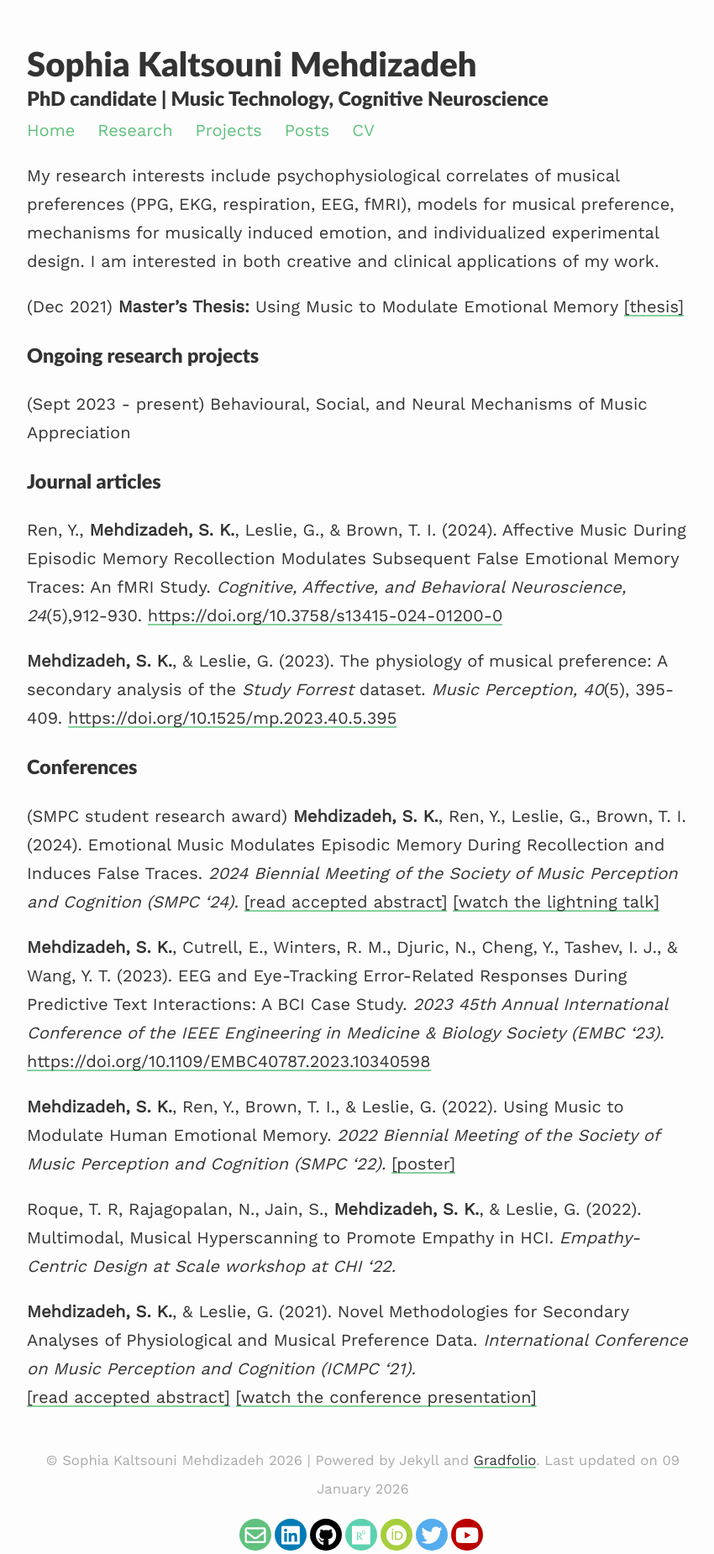
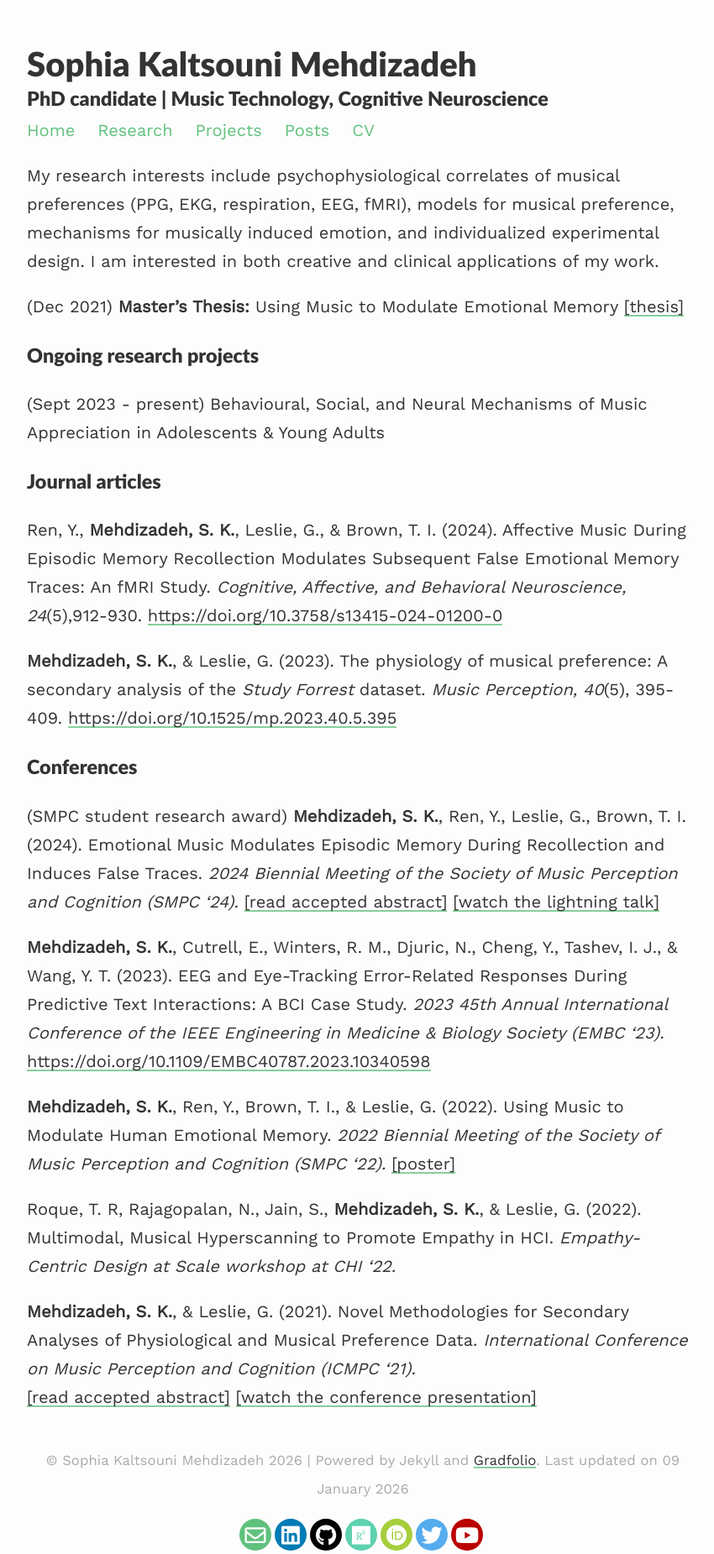
Before and after one commit to smehdizadeh/smehdizadeh.github.io, a Jekyll site: the page built from _pages/research.md, in a window 1280 px wide. Shown: the whole page at 84% size, without its empty margins (208-1058 px from the left). Built offline with Jekyll 4.4.1, drawn with Linux system fonts in a browser that asks for light colours; nearby versions of some CDN libraries.

Commit message:
Update research.md

```diff
--- a/_pages/research.md
+++ b/_pages/research.md
@@ -11,7 +11,7 @@ My research interests include psychophysiological correlates of musical preferen
 
 ### Ongoing research projects ###
 
-(Sept 2023 - present) Behavioural, Social, and Neural Mechanisms of Music Appreciation
+(Sept 2023 - present) Behavioural, Social, and Neural Mechanisms of Music Appreciation in Adolescents & Young Adults
 
 ### Journal articles ###
 
```
